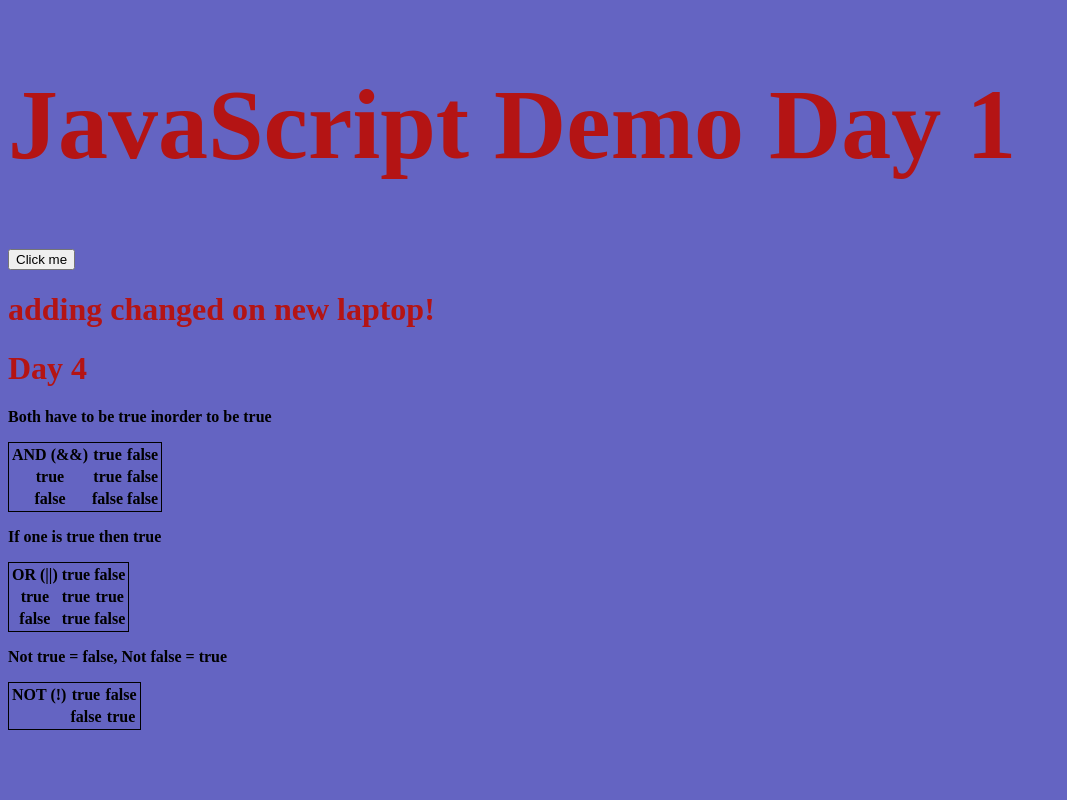
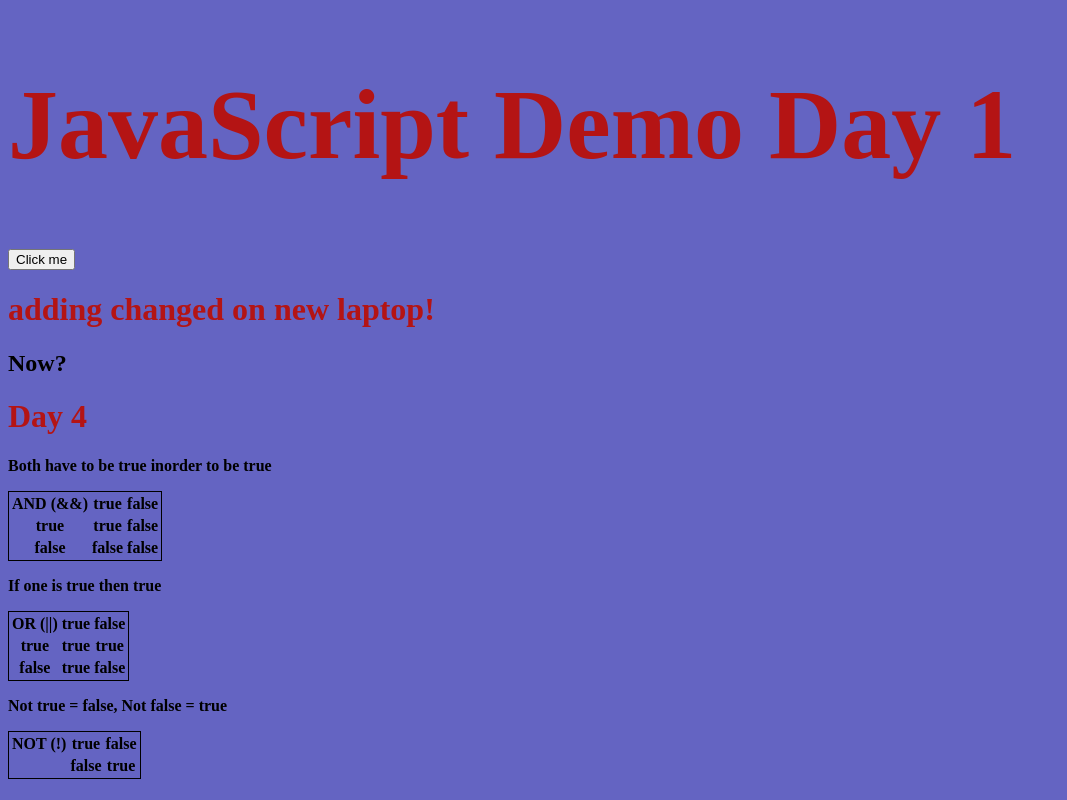
Before and after one commit to TrevSchev/javascript-practice, a plain HTML site: page index.html in a window 1280 px wide. Shown: the whole page, without its empty margins (0-1067 px from the left). Drawn offline with Linux system fonts and the light colour scheme.

Commit message:
trying again

```diff
--- a/index.html
+++ b/index.html
@@ -35,6 +35,7 @@
     <button onclick="alert('you clicked me');">Click me</button>
 
     <h1>adding changed on new laptop!</h1>
+    <h2>Now?</h2>
 
     <h1>Day 4</h1>
     <p>Both have to be true inorder to be true</p>
```
